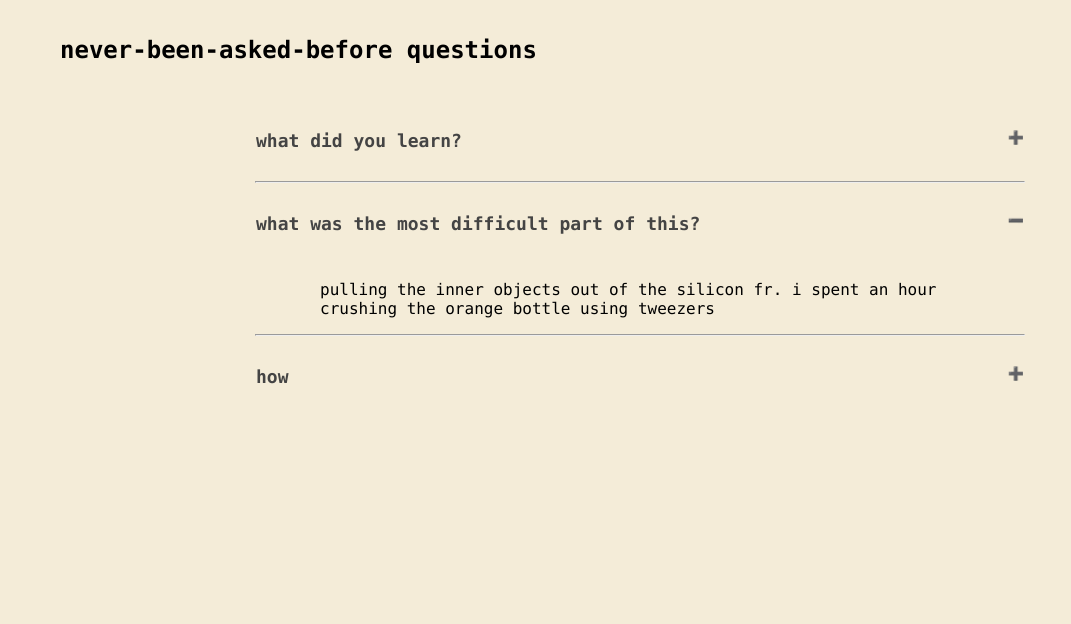
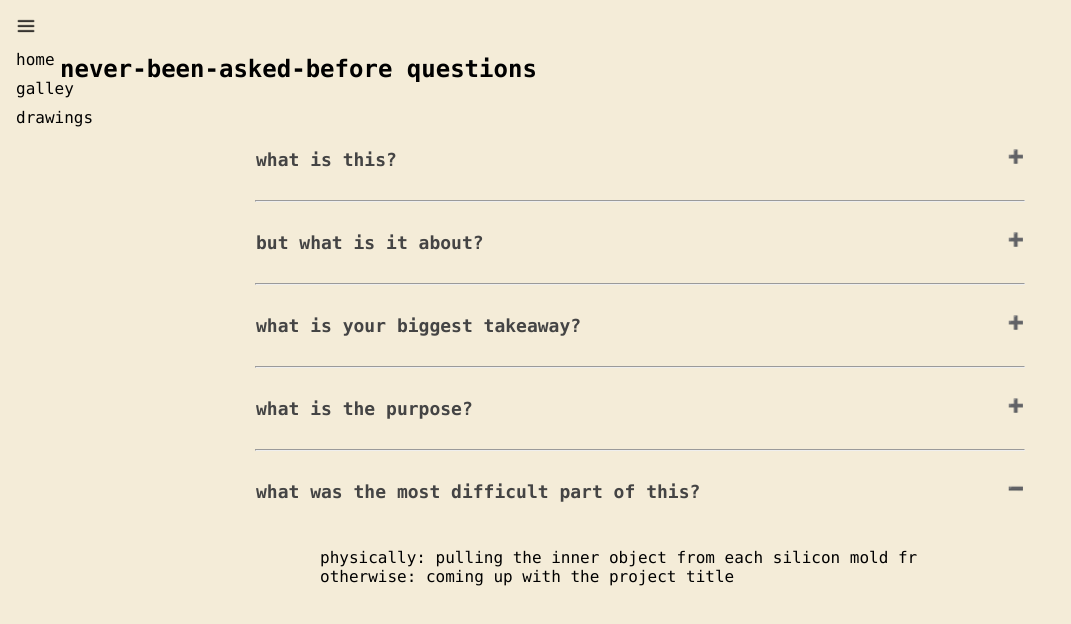
Before and after one commit to jennylmchen/objects, a plain HTML site: page faq.html in a window 1280 px wide. Both pictures are taken after a click on the element "what was the most difficult part of this?". Shown: the whole page, without its empty margins (0-1071 px from the left). Drawn offline with Linux system fonts and the light colour scheme.

Commit message:
faq, title

```diff
--- a/assets/styles/faq.css
+++ b/assets/styles/faq.css
@@ -78,3 +78,45 @@ flex-direction: column;
     content: "\2796";
     /* Unicode character for "minus" sign (-) */
 }
+
+#dropbtn {
+    padding: 16px;
+    background-color: Transparent;
+    border: none;
+    position: fixed;
+    top: 0px;
+    left: 0px;
+  }
+
+  #menu {
+    height: 20px;
+  }
+
+  /* The container <div> - needed to position the dropdown content */
+  .dropdown {
+    position: relative;
+    display: inline-block;
+  }
+
+  /* Dropdown Content (Hidden by Default) */
+  .dropdown-content {
+    display: none;
+    position: absolute;
+    margin-top: 30px;
+    min-width: 160px;
+    z-index: 1;
+  }
+
+  /* Links inside the dropdown */
+  .dropdown-content a {
+    color: black;
+    padding: 5px 16px;
+    text-decoration: none;
+    display: block;
+  }
+
+  /* Change color of dropdown links on hover */
+  .dropdown-content a:hover {background-color: #ddd;}
+
+  /* Show the dropdown menu on hover */
+  .dropdown:hover .dropdown-content {display: block;}
--- a/assets/styles/gallery.css
+++ b/assets/styles/gallery.css
@@ -21,3 +21,45 @@
  #gallery img:hover {
     filter:none;
  }
+
+ #dropbtn {
+   padding: 16px;
+   background-color: Transparent;
+   border: none;
+   position: fixed;
+   top: 0px;
+   left: 0px;
+ }
+
+ #menu {
+   height: 20px;
+ }
+
+ /* The container <div> - needed to position the dropdown content */
+ .dropdown {
+   position: relative;
+   display: inline-block;
+ }
+
+ /* Dropdown Content (Hidden by Default) */
+ .dropdown-content {
+   display: none;
+   position: absolute;
+   margin-top: 50px;
+   min-width: 160px;
+   z-index: 1;
+ }
+
+ /* Links inside the dropdown */
+ .dropdown-content a {
+   color: black;
+   padding: 5px 16px;
+   text-decoration: none;
+   display: block;
+ }
+
+ /* Change color of dropdown links on hover */
+ .dropdown-content a:hover {background-color: #ddd;}
+
+ /* Show the dropdown menu on hover */
+ .dropdown:hover .dropdown-content {display: block;}
--- a/faq.html
+++ b/faq.html
@@ -13,19 +13,48 @@
 <body>
     <main>
 
+        <div class="dropdown">
+            <button id="dropbtn"> <img id="menu" src="assets/img/menu.png" alt=""> </button>
+            <div class="dropdown-content">
+            <a href="index.html">home</a>
+              <a href="gallery.html">galley</a>
+              <a href="drawings.html">drawings</a>
+
+            </div>
+          </div>
+
         <h1 class="faq-heading">never-been-asked-before questions</h1>
         <section class="faq-container">
             <div class="faq-one">
 
                 <!-- faq question -->
-                <h1 class="faq-page">what did you learn?</h1>
+                <h1 class="faq-page">what is this?</h1>
 
                 <!-- faq answer -->
                 <div class="faq-body">
-                    <p>Lorem ipsum dolor, sit amet consectetur adipisicing elit. Velit saepe sequi, illum facere
-                        necessitatibus cum aliquam id illo omnis maxime, totam soluta voluptate amet ut sit ipsum
-                        aperiam.
-                        Perspiciatis, porro!</p>
+                    <p>Final project for ARC 682 Assemble Again at Syracuse University.
+                        We studied a piece of material all semester and investigated ways to document, deconstruct, then reassemble it.
+                        My starting material is the PVC coupling.
+                    </p>
+                </div>
+            </div>
+            <hr class="hr-line">
+
+            <div class="faq-onea">
+
+                <!-- faq question -->
+                <h1 class="faq-page">but what is it about?</h1>
+
+                <!-- faq answer -->
+                <div class="faq-body">
+                    <p>I collected plastic domestic objects and filled the interstitial space between each pair,
+                        highlighting the reusability (or lack thereof) of these objects that are easily neglected and discarded.
+                        These cups and containers were once filled with organic or ingestible material that partake
+                        in the nature cycle of consumption. instead, they are now filled with silicon mold maker,
+                        a one way process that does not break down, much like the containers themselves.
+                        <br><br>
+                        also, the outer surface becomes the inner surface. reminds me of this <a href="https://youtu.be/-tj190Lcw48">video</a>.
+                    </p>
                 </div>
             </div>
             <hr class="hr-line">
@@ -33,28 +62,44 @@
             <div class="faq-two">
 
                 <!-- faq question -->
-                <h1 class="faq-page">what was the most difficult part of this?</h1>
+                <h1 class="faq-page">what is your biggest takeaway?</h1>
 
                 <!-- faq answer -->
 
                 <div class="faq-body">
-                    <p>pulling the inner objects out of the silicon fr. i spent an hour crushing the orange bottle using tweezers</p>
+                    <p> That everything is a cycle until it's not. That doesn't stop other cycles from going on.
+                        Somewhere down the road these noncyclical objects begin to pile up and eventually overflows,
+                        burying everything in its way.
+                    </p>
+                </div>
+            </div>
+            <hr class="hr-line">
+
+            <div class="faq-twob">
+
+                <!-- faq question -->
+                <h1 class="faq-page">what is the purpose?</h1>
+
+                <!-- faq answer -->
+
+                <div class="faq-body">
+                    <p> everyday objects presented in unusual ways to challenge the status quo.
+                        to force people to interact with these plastic waste and rethink their existence.
+                    </p>
                 </div>
             </div>
             <hr class="hr-line">
 
 
+
             <div class="faq-three">
 
                 <!-- faq question -->
-                <h1 class="faq-page">how </h1>
+                <h1 class="faq-page">what was the most difficult part of this?</h1>
 
                 <!-- faq answer -->
                 <div class="faq-body">
-                    <p>Lorem ipsum dolor, sit amet consectetur adipisicing elit. Velit saepe sequi, illum facere
-                        necessitatibus cum aliquam id illo omnis maxime, totam soluta voluptate amet ut sit ipsum
-                        aperiam.
-                        Perspiciatis, porro!</p>
+                    <p>physically: pulling the inner object from each silicon mold fr <br> otherwise: coming up with the project title </p>
                 </div>
             </div>
 
```
Also changed, not shown: index.html (+1 -1 lines).
